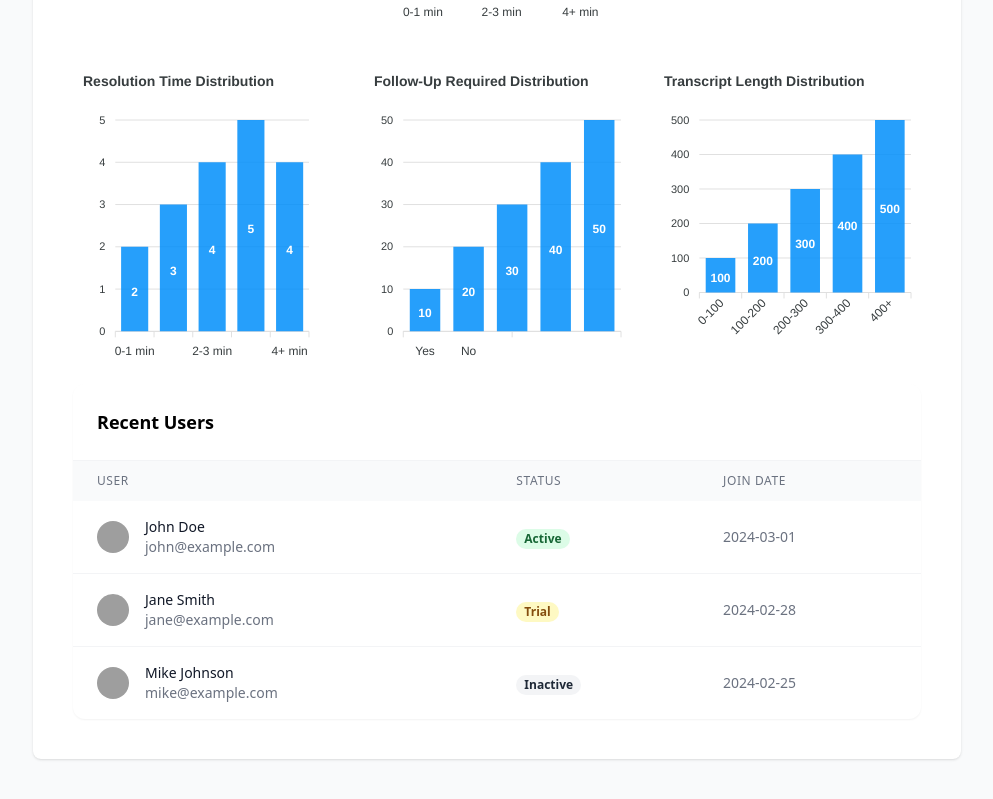
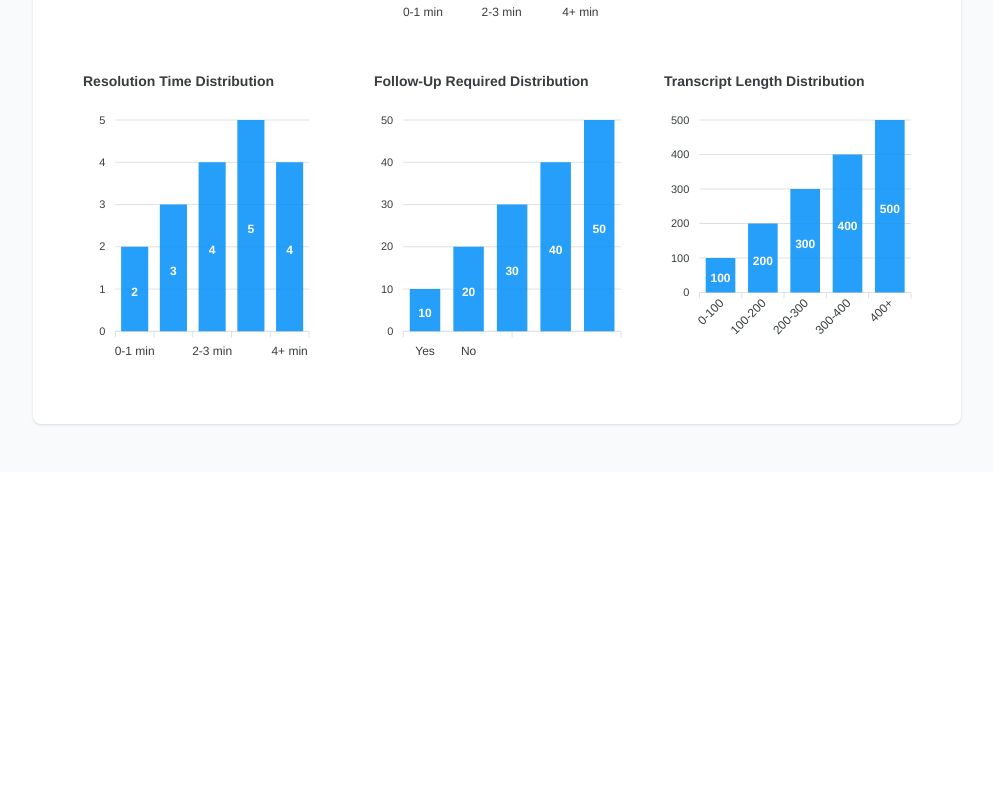
Before and after one commit to Hamza-Bouali/SmartLinee, a React (Vite) app: page / in a window 1280 px wide. Shown: the part 3977-4776 px from the top of the page, without its empty margins (271-1264 px from the left). After the commit the page ends 4449 px from the top, so only its background shows below. Built offline with nearby package versions, Linux system fonts and the light colour scheme; grey boxes are pictures that could not be loaded.

Commit message:
final static Data

```diff
--- a/src/pages/Dashboard.tsx
+++ b/src/pages/Dashboard.tsx
@@ -519,7 +519,7 @@ export const Dashboard = () => {
           />
         </div>
 
-        <RecentUsers />
+
       </div>
     </div>
   );
```
